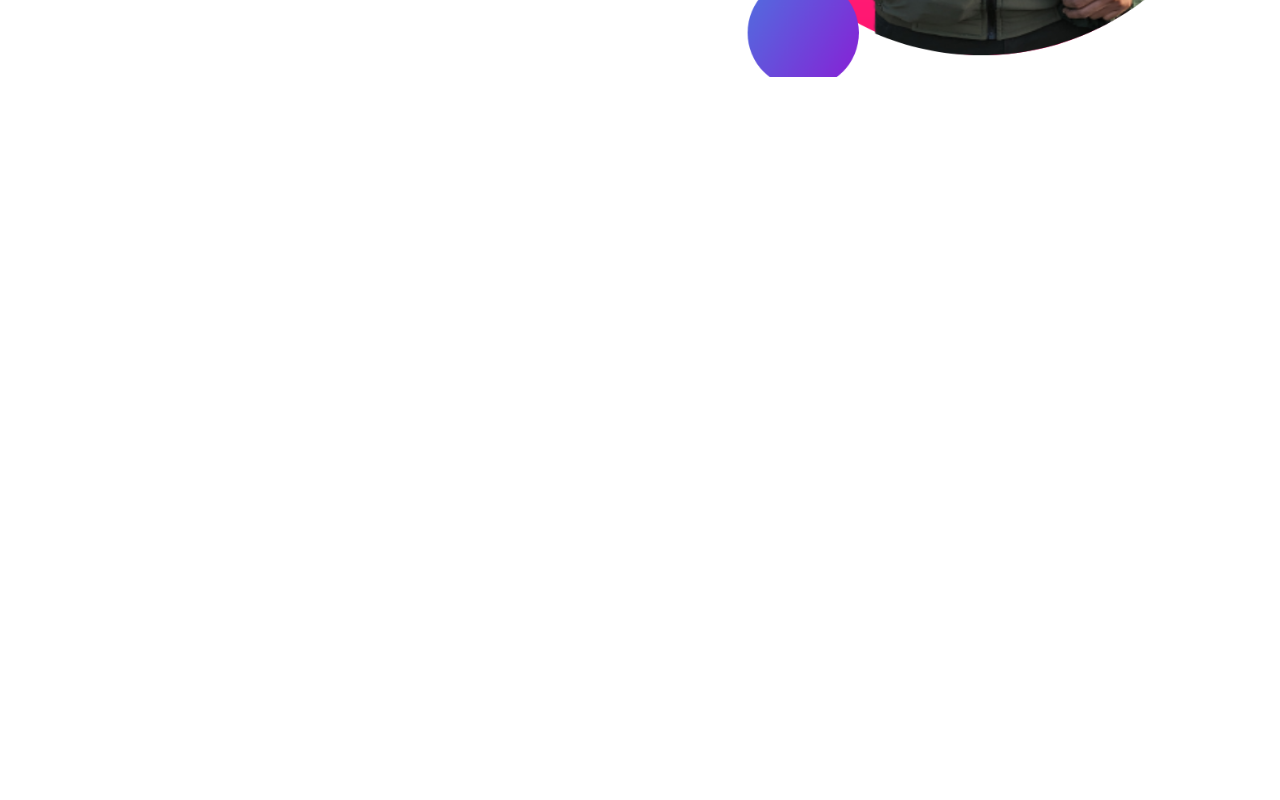
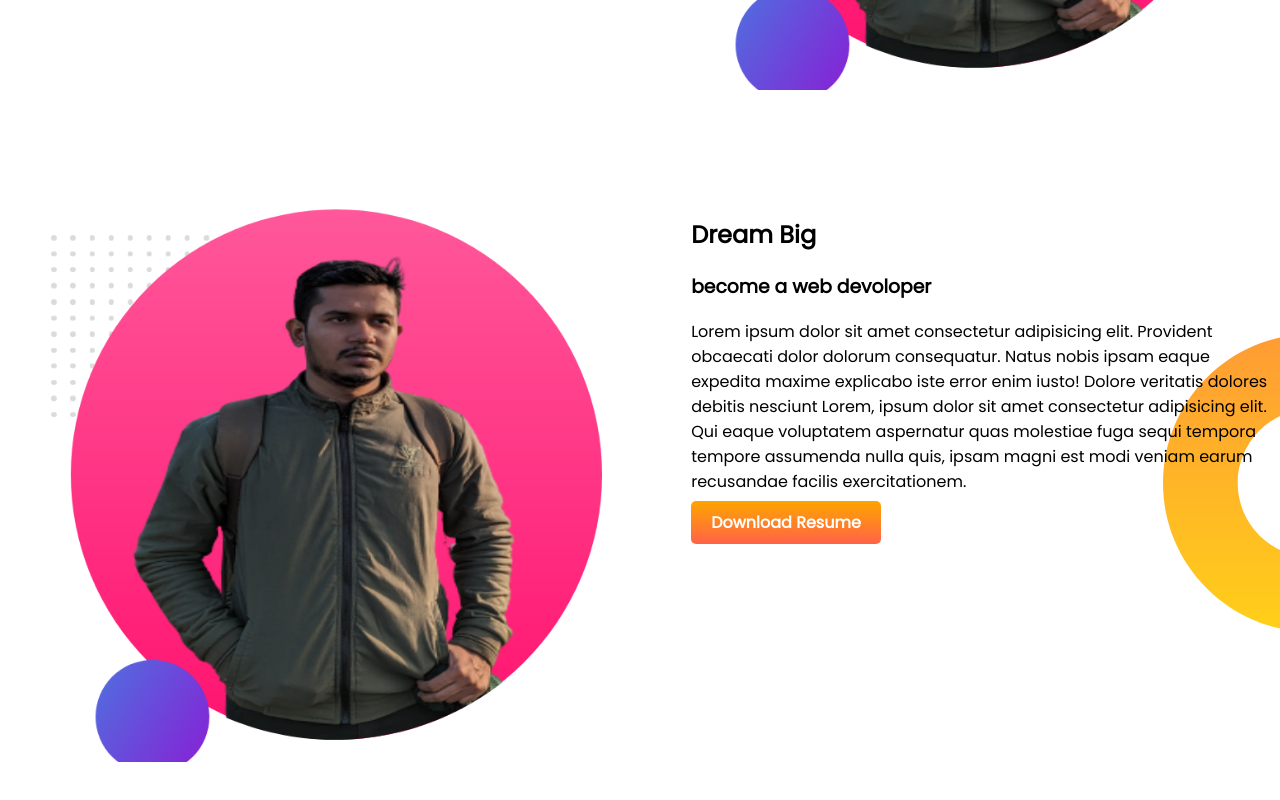
Before and after one commit to MisratIra/my-protfolio, a plain HTML site: page index.html in a window 1280 px wide. Shown: the part 476-1276 px from the top of the page. Before the commit the page ends 800 px from the top, so only its background shows below. Drawn offline with Linux system fonts and the light colour scheme.

Commit message:
dream-big added

```diff
--- a/index.html
+++ b/index.html
@@ -30,13 +30,39 @@
 				<a
 					class="link-button"
 					target="_blank"
-					href="https://www.facebook.com/profile.php?id=100074184342579&mibextid=ZbWKwL"
+					href="https://www.facebook.com/amirobin000?mibextid=ZbWKwL"
 					>HIRE ME</a
 				>
 			</div>
 			<div class="half-width">
 				<img src="my-bg2.png" />
 			</div>
+		</section class="dream-big">
+		<section class="dream-big">
+			<div class="half-width">
+				<img src="my-bg2.png" />
+			</div>
+			<div class="half-width">
+				<h1>Dream Big</h1>
+				<h3>become a web devoloper</h3>
+				<p>
+					Lorem ipsum dolor sit amet consectetur adipisicing elit. Provident
+					obcaecati dolor dolorum consequatur. Natus nobis ipsam eaque expedita
+					maxime explicabo iste error enim iusto! Dolore veritatis dolores
+					debitis nesciunt Lorem, ipsum dolor sit amet consectetur adipisicing
+					elit. Qui eaque voluptatem aspernatur quas molestiae fuga sequi
+					tempora tempore assumenda nulla quis, ipsam magni est modi veniam
+					earum recusandae facilis exercitationem.
+				</p>
+				<a
+					class="link-button"
+					target="_blank"
+					href="<a
+					class="link-button"
+					target="_blank"
+					href="https://www.facebook.com/amirobin000?mibextid=ZbWKwL"
+					>Download Resume</a>
+			</div>
 		</section>
 	</body>
 </html>
--- a/style.css
+++ b/style.css
@@ -7,10 +7,11 @@ body {
 }
 section {
 	display: flex;
+	margin-bottom: 100px;
 }
 .half-width {
 	width: 50%;
-	padding-left: 5%;
+	padding-left: 4%;
 }
 .half-width img {
 	width: 100%;
@@ -27,3 +28,8 @@ section {
 	background-image: url(images/top-banner.png);
 	background-repeat: no-repeat;
 }
+.dream-big {
+	background-image: url(images/dream-bg.png);
+	background-repeat: no-repeat;
+	background-position: right;
+}
```
Also changed, not shown: images/jhankar.png (deleted), images/jhankar2.png (deleted), images/misrat.png (deleted), images/my-bg (6).png (deleted).
